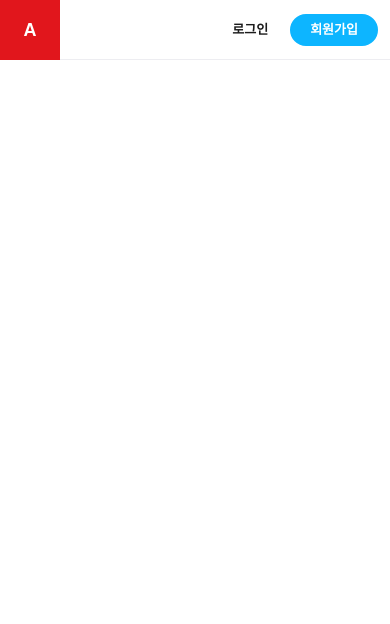
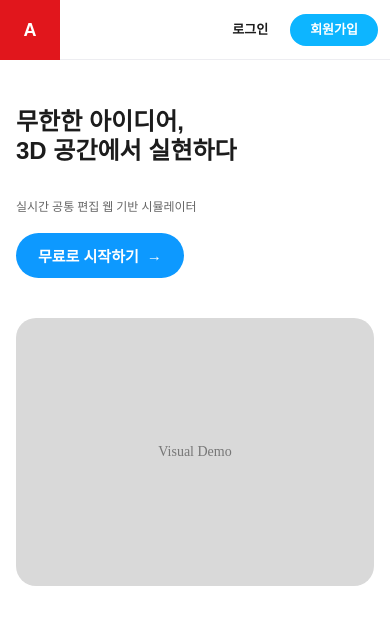
Before and after one commit to jeongyeon-dev/3D-architecture, a React (Vite) app in the folder frontend/: page / in a window 390 px wide. Shown: the top 624 px of the page. Built offline with nearby package versions, Linux system fonts and the light colour scheme; a web font is replaced by a local one.

Commit message:
feat: hero 영역 구현

```diff
--- a/frontend/src/app/App.jsx
+++ b/frontend/src/app/App.jsx
@@ -7,9 +7,9 @@ import AuthModal from '../components/modal/AuthModal.jsx';
 import Editor from './editor/editor.jsx';
 import Login from './login/Login.jsx';
 import Signup from "./signup/Signup.jsx";
-import Community from './community/Community.jsx';
-import Project from './project/Project.jsx';
 import Workspace from "./workspace/Workspace.jsx";
+
+import HeroSection from '../sections/hero/HeroSection.jsx';
 
 import { createProject } from '../api/project.js';
 import { getValidAccessToken } from '../api/auth.js';
@@ -110,10 +110,9 @@ export default function App() {
                 onLoginClick={() => setAuthModal("login")}
                 onSignupClick={() => setAuthModal("signup")}
             />
-
-            <main className="app-content">
-                {pageContent}
-            </main>
+            <HeroSection
+                onStartClick={() => setAuthModal("signup")}
+            />
 
             {authModal === "login" && (
                 <AuthModal
--- a/frontend/src/app/workspace/Workspace.css
+++ b/frontend/src/app/workspace/Workspace.css
@@ -3,16 +3,15 @@
     height: 100dvh;
 
     display: grid;
-    grid-template-columns: 240px minmax(0, 1fr);
+    grid-template-columns: 220px minmax(0, 1fr);
 
-    background: #f5f5f5;
+    background: #ffffff;
     color: #1c1c1c;
 
     overflow: hidden;
 }
 
 /* 왼쪽 사이드바 */
-
 .workspace__sidebar {
     min-height: 0;
 
@@ -23,29 +22,6 @@
 
     background: #ffffff;
     border-right: 1px solid #e5e5e5;
-}
-
-.workspace__logo {
-    width: 44px;
-    height: 44px;
-
-    display: flex;
-    align-items: center;
-    justify-content: center;
-
-    margin-bottom: 32px;
-    padding: 0;
-
-    border: 0;
-    border-radius: 10px;
-
-    background: #e1161c;
-    color: #ffffff;
-
-    font-size: 22px;
-    font-weight: 800;
-
-    cursor: pointer;
 }
 
 .workspace__sidebar-menu {
@@ -90,7 +66,6 @@
 }
 
 /* 오른쪽 콘텐츠 */
-
 .workspace__main {
     min-width: 0;
     min-height: 0;
--- a/frontend/src/app/workspace/Workspace.jsx
+++ b/frontend/src/app/workspace/Workspace.jsx
@@ -8,14 +8,6 @@ export default function Workspace({
     return (
         <div className="workspace">
             <aside className="workspace__sidebar">
-                <button
-                    type="button"
-                    className="workspace__logo"
-                    aria-label="워크스페이스 홈"
-                >
-                    A
-                </button>
-
                 <nav className="workspace__sidebar-menu">
                     <button
                         type="button"
--- /dev/null
+++ b/frontend/src/sections/hero/HeroSection.css
@@ -0,0 +1,132 @@
+@font-face {
+    font-family: 'A2z';
+    src: url('https://cdn.jsdelivr.net/gh/projectnoonnu/2601-6@1.0/에이투지체-6SemiBold.woff2')
+         format('woff2');
+    font-style: normal;
+    font-weight: 600;
+    font-display: swap;
+}
+
+
+.hero-section {
+    width: min(1200px, calc(100% - 48px));
+    min-height: 520px;
+
+    display: grid;
+    grid-template-columns: 0.8fr 1.2fr;
+    align-items: center;
+    gap: 48px;
+
+    margin: 0 auto;
+    padding: 72px 0;
+
+    box-sizing: border-box;
+}
+
+/* 왼쪽 제품 설명
+   1. 제목
+   2. 설명
+   3. 클릭 버튼 */
+.hero-section__content {
+    display: flex;
+    flex-direction: column;
+    align-items: flex-start;
+}
+
+.hero-section__title {
+    margin: 0;
+
+    color: #1c1c1c;
+
+    font-size: 39px;
+    font-family: "A2z", sans-serif;
+    line-height: 1.2;
+}
+
+.hero-section__description {
+    margin: 32px 0 0;
+
+    color: #666666;
+
+    font-family: inherit;
+    font-size: 14px;
+    font-weight: 400;
+    line-height: 1.6;
+}
+
+.hero-section__button {
+    display: inline-flex;
+    align-items: center;
+    justify-content: center;
+    gap: 8px;
+
+    margin-top: 16px;
+    padding: 12px 22px;
+
+    border: 0;
+    border-radius: 999px;
+
+    background: #0d99ff;
+    color: #ffffff;
+
+    font-family: "Poppins", Arial, sans-serif;
+    font-size: 15px;
+    font-weight: 700;
+
+    cursor: pointer;
+
+    transition:
+        background-color 180ms ease,
+        transform 180ms ease;
+}
+
+.hero-section__button:hover {
+    background: #0b87e0;
+    transform: translateY(-2px);
+}
+
+
+/* 오른쪽 시각적 데모 자리 */
+.hero-section__demo {
+    width: 100%;
+    aspect-ratio: 4 / 3;
+
+    display: flex;
+    align-items: center;
+    justify-content: center;
+
+    border-radius: 28px;
+
+    background: #d9d9d9;
+    color: #777777;
+
+    font-size: 14px;
+
+    overflow: hidden;
+}
+
+
+/* 모바일 */
+@media (max-width: 768px) {
+    .hero-section {
+        width: min(100% - 32px, 600px);
+        min-height: auto;
+
+        grid-template-columns: 1fr;
+        gap: 40px;
+
+        padding: 48px 0;
+    }
+
+    .hero-section__title {
+        font-size: 24px;
+    }
+
+    .hero-section__description {
+        font-size: 12px;
+    }
+
+    .hero-section__demo {
+        border-radius: 20px;
+    }
+}
--- /dev/null
+++ b/frontend/src/sections/hero/HeroSection.jsx
@@ -0,0 +1,34 @@
+import "./HeroSection.css";
+
+export default function HeroSection({ onStartClick }) {
+    return (
+        <section className="hero-section">
+            <div className="hero-section__content">
+                <h1 className="hero-section__title">
+                    무한한 아이디어,<br/>
+                    3D 공간에서 실현하다
+                </h1>
+
+                <p className="hero-section__description">
+                    실시간 공통 편집 웹 기반 시뮬레이터
+                </p>
+
+                <button
+                    type="button"
+                    className="hero-section__button"
+                    onClick={onStartClick}
+                >
+                    무료로 시작하기
+                    <span aria-hidden="true">→</span>
+                </button>
+            </div>
+
+            <div
+                className="hero-section__demo"
+                aria-label="제품 데모 영역"
+            >
+                <span>Visual Demo</span>
+            </div>
+        </section>
+    );
+}
```
